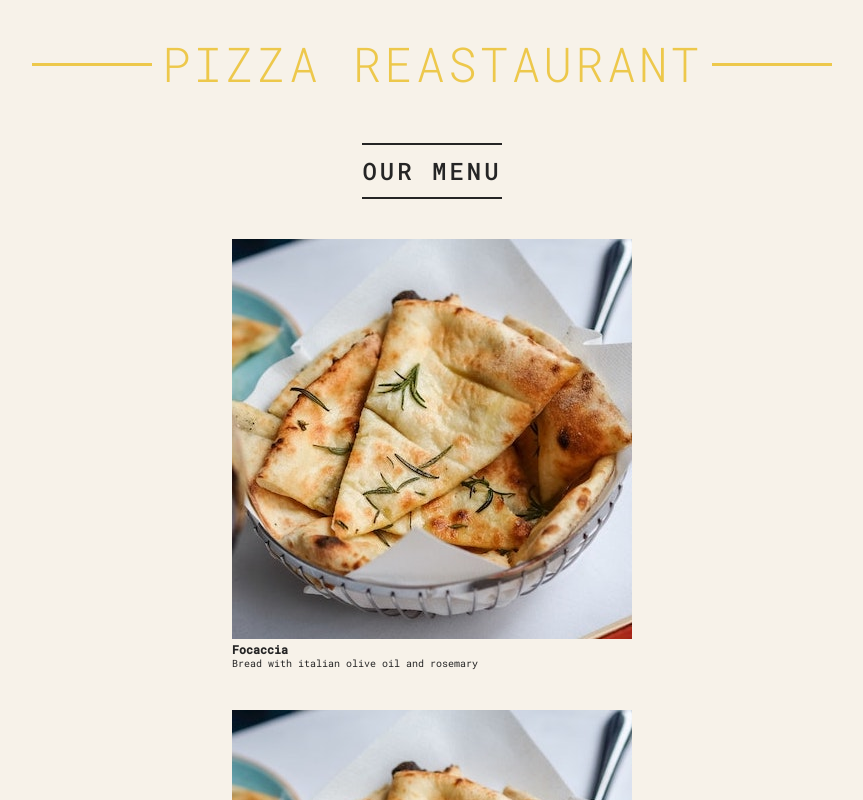
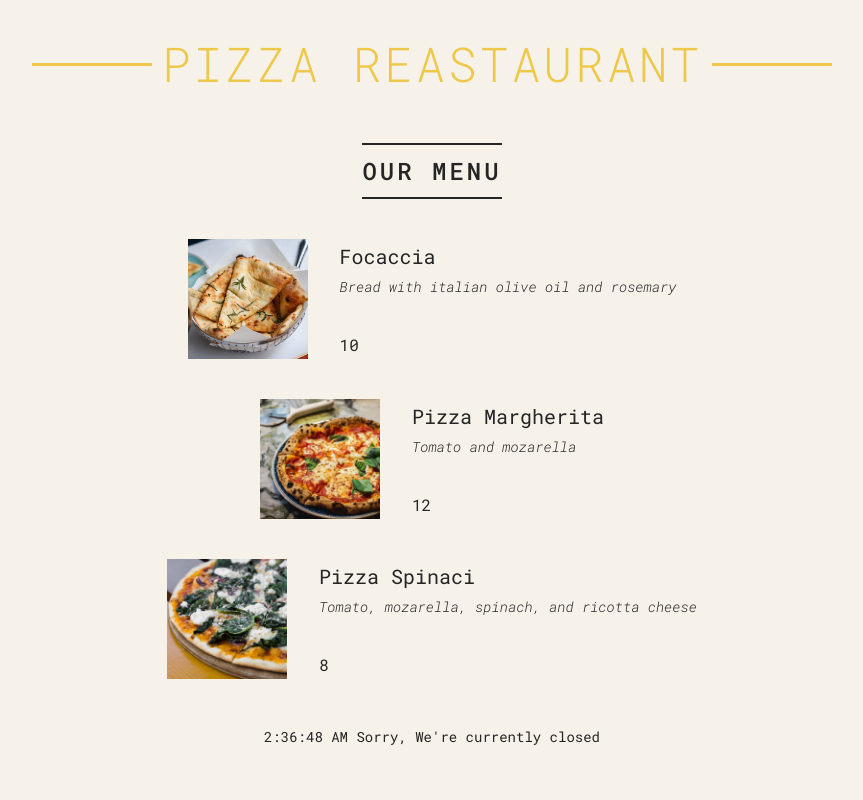
Before and after one commit to DayaJuang/Pizza-Menu, a React (Create React App) app: page / in a window 1280 px wide. Shown: the top 800 px of the page, without its empty margins (208-1071 px from the left). Built offline with nearby package versions, Linux system fonts and the light colour scheme.

Commit message:
[learn] adding props to component

```diff
--- a/src/index.js
+++ b/src/index.js
@@ -17,12 +17,26 @@ export function Menu() {
   return (
     <main className="menu">
       <h2>Our Menu</h2>
-      <Pizza />
-      <Pizza />
-      <Pizza />
+      <Pizza pizzaData={pizzaData[0]} price={10} />
+      <Pizza pizzaData={pizzaData[1]} price={12} />
+      <Pizza pizzaData={pizzaData[2]} price={8} />
     </main>
   );
 }
+
+function Pizza(props) {
+  return (
+    <div className="pizza">
+      <img src={props.pizzaData.photoName} alt={props.pizzaData.name} />
+      <div>
+        <h3>{props.pizzaData.name}</h3>
+        <p>{props.pizzaData.ingredients}</p>
+        <span>{props.price}</span>
+      </div>
+    </div>
+  );
+}
+
 export function Footer() {
   const hour = new Date().getHours();
   const openHour = 12;
@@ -37,16 +51,6 @@ export function Footer() {
   );
 }
 
-function Pizza() {
-  return (
-    <div>
-      <img src={pizzaData[0].photoName} alt={pizzaData[0].name} />
-      <h3>{pizzaData[0].name}</h3>
-      <p>{pizzaData[0].ingredients}</p>
-    </div>
-  );
-}
-
 const root = ReactDOM.createRoot(document.getElementById("root"));
 root.render(
   <React.StrictMode>
```
